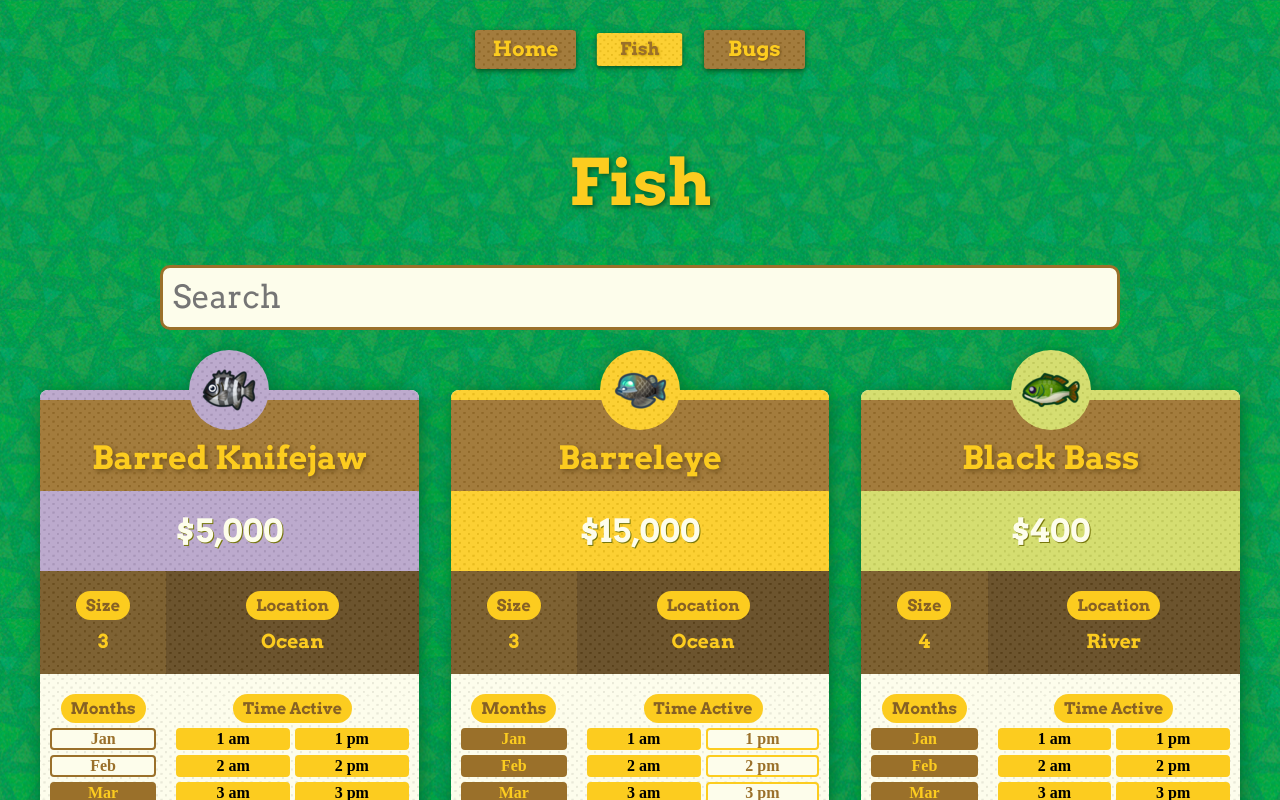
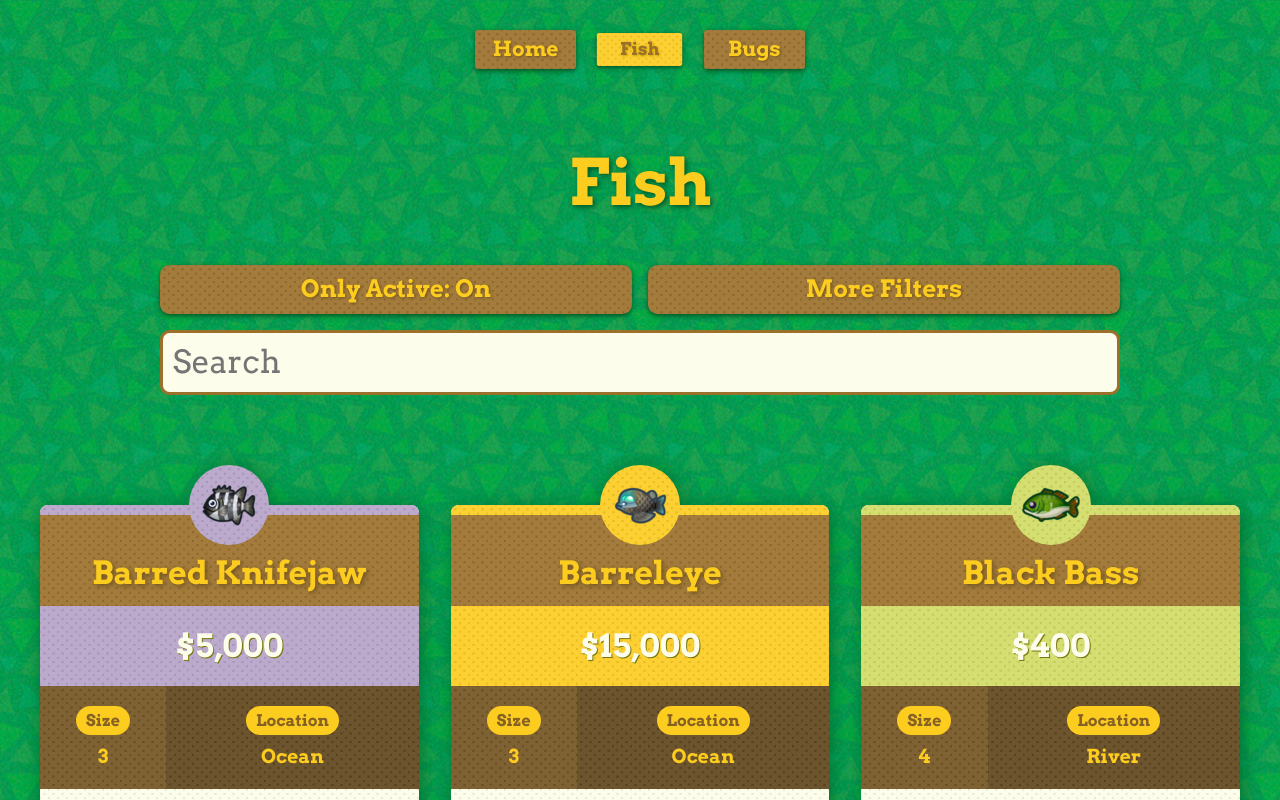
Before and after one commit to speiffer829/critterpedia, a Nuxt app: page /Fish in a window 1280 px wide. Shown: the top 800 px of the page. Built offline with nearby package versions, Linux system fonts and the light colour scheme; a web font is replaced by a local one.

Commit message:
2.0 version done

```diff
--- a/layouts/default.vue
+++ b/layouts/default.vue
@@ -88,7 +88,34 @@ h1{
 .search-contain{
   max-width: 960px;
   width: 95%;
-  margin: 20px auto;
+  margin: 40px auto 70px;
+  display: grid;
+  grid-template-columns: 1fr 1fr;
+  grid-gap: 1rem;
+
+  button{
+    font-weight: bold;
+    background-color: $brown;
+    color: $gold;
+    text-shadow: 1px 1px 3px darken($brown, 10%);
+    background-image: url('~@/assets/play-dots.png');
+    background-size: 36px 34.5px;
+    padding: 0.6rem;
+    text-decoration: none;
+    font-family: $headFont;
+    border-radius: 0.6rem;
+    font-size: 1rem;
+    text-align: center;
+    box-shadow: 0px 2px 5px darken($green, 15%);
+    transition: all 250ms;
+    border: none;
+    outline: none;
+    cursor: pointer;
+
+    @media screen and (min-width: 767px) {
+      font-size: 1.5rem;
+    }
+  }
 
   input{
     width: 100%;
@@ -98,9 +125,10 @@ h1{
     background: $tan;
     color: $brown;
     border: solid 3px $brown;
-    border-radius: 10px;
+    border-radius: .6rem;
     box-sizing: border-box;
     display: block;
+    grid-column: span 2;
   }
 }
 
--- a/pages/Bugs.vue
+++ b/pages/Bugs.vue
@@ -3,11 +3,13 @@
     <h1>Bug</h1>
 
     <div class="search-contain">
+      <button @click="filterActive = !filterActive">Only Active: {{ filterActive ? 'On' : 'Off' }}</button>
+      <button @click="holdon">More Filters</button>
       <input type="text" placeholder="Search" v-model="search" class="search-bar">
     </div>
 
     <div class="animal-grid" v-if="!loading">
-      <Card v-for="bug of bugList" :key="bug.title" :critter="bug" v-show="activeList.includes(bug.title)" critterType="bugs" />
+      <Card v-for="bug of activeList" :key="bug.title" :critter="bug" critterType="bugs" />
       <!-- <img :src="`/bug/${bug.img}.png`" alt="" v-for="bug of activeList" :key="bug.title"> -->
 
     </div>
@@ -34,7 +36,8 @@ export default {
       loading: true,
       search: '',
       activeNow: true,
-      months: ["jan", "feb", "mar", "apr", "may", "jun", "jul", "aug", "sept", "oct", "nov", "dec"]
+      months: ["jan", "feb", "mar", "apr", "may", "jun", "jul", "aug", "sept", "oct", "nov", "dec"],
+      filterActive: true,
     }
   },
   async beforeMount() {
@@ -45,7 +48,7 @@ export default {
       const self = this;
       await bugies.forEach(bug => {
         if(bug.months.includes(this.months[nowMonth]) && bug.times.includes(nowHour)){
-          self.nowActiveList.push(bug.title);
+          self.nowActiveList.push(bug);
         }
       })
       this.activeList = this.nowActiveList;
@@ -53,6 +56,9 @@ export default {
       this.loading = false;
 
     },
+    holdon(){
+      alert('this isnt ready yet')
+    }
   },
   watch: {
     search: function() {
@@ -63,11 +69,14 @@ export default {
         return bug.title.toLowerCase().indexOf(self.search.toLowerCase()) >= 0;
       });
       templist.forEach(bug => {
-        this.activeList.push(bug.title);
+        this.activeList.push(bug);
       })
       }else if(this.search.length < 3 && this.activeList.length !== this.nowActiveList.length){
         this.activeList = this.nowActiveList;
       }
+    },
+    filterActive: function () {
+      this.activeList = this.filterActive == true ? this.nowActiveList : this.bugList;
     }
   },
 }
--- a/pages/Fish.vue
+++ b/pages/Fish.vue
@@ -3,11 +3,13 @@
     <h1>Fish</h1>
 
     <div class="search-contain">
+      <button @click="filterActive = !filterActive">Only Active: {{ filterActive ? 'On' : 'Off' }}</button>
+      <button @click="holdon">More Filters</button>
       <input type="text" placeholder="Search" v-model="search" class="search-bar">
     </div>
 
     <div class="animal-grid" v-if="!loading">
-      <Card v-for="fish of fishList" :key="fish.title" :critter="fish" v-show="activeList.includes(fish.title)" :critterType="'fish'" />
+      <Card v-for="fish of activeList" :key="fish.title" :critter="fish" :critterType="'fish'" />
       <!-- <img :src="`/fish/${fish.img}.png`" alt="" v-for="fish of activeList" :key="fish.title"> -->
 
     </div>
@@ -34,7 +36,8 @@ export default {
       loading: true,
       search: '',
       activeNow: true,
-      months: ["jan", "feb", "mar", "apr", "may", "jun", "jul", "aug", "sept", "oct", "nov", "dec"]
+      months: ["jan", "feb", "mar", "apr", "may", "jun", "jul", "aug", "sept", "oct", "nov", "dec"],
+      filterActive: true,
     }
   },
   async beforeMount() {
@@ -45,14 +48,17 @@ export default {
       const self = this;
       await fishies.forEach(fish => {
         if(fish.months.includes(this.months[nowMonth]) && fish.times.includes(nowHour)){
-          self.nowActiveList.push(fish.title);
+          self.nowActiveList.push(fish);
         }
       })
       this.activeList = this.nowActiveList;
-      this.fishList = Object.freeze(fishies)
+      this.fishList = fishies
       this.loading = false;
 
     },
+    holdon(){
+      alert('this isnt ready yet')
+    }
   },
   watch: {
     search: function() {
@@ -63,11 +69,14 @@ export default {
         return fish.title.toLowerCase().indexOf(self.search.toLowerCase()) >= 0;
       });
       templist.forEach(fish => {
-        this.activeList.push(fish.title);
+        this.activeList.push(fish);
       })
       }else if(this.search.length < 3 && this.activeList.length !== this.nowActiveList.length){
         this.activeList = this.nowActiveList;
       }
+    },
+    filterActive: function () {
+      this.activeList = this.filterActive == true ? this.nowActiveList : this.fishList;
     }
   },
 }
--- a/pages/index.vue
+++ b/pages/index.vue
@@ -5,7 +5,7 @@
 
     <article>
       <h3>What Is This?</h3>
-      <p>An unofficail Critterpedia app based off Animal Crossing New Horizons. If you are reading this then odds are your name is either Ann, Nate, or Tina. If its not then please please please don't tell Nintendo. If you work for Nintendo then please don't sue me. This took me too long to make and frankly I don't want to hire a lawyer. Ok go look at the animals. If you see an error please <a href="https://www.youtube.com/watch?v=oHg5SJYRHA0" target="_blank">click here</a></p>
+      <p>An unofficail Critterpedia app based off Animal Crossing New Horizons. If you are reading this then odds are your name is either Anna, Nate, or Tina. If its not then please please please don't tell Nintendo. If you work for Nintendo then please don't sue me. This took me too long to make and frankly I don't want to hire a lawyer. Ok go look at the animals. If you see an error please <a href="https://www.youtube.com/watch?v=oHg5SJYRHA0" target="_blank">click here</a></p>
     </article>
   </div>
 </template>
```
